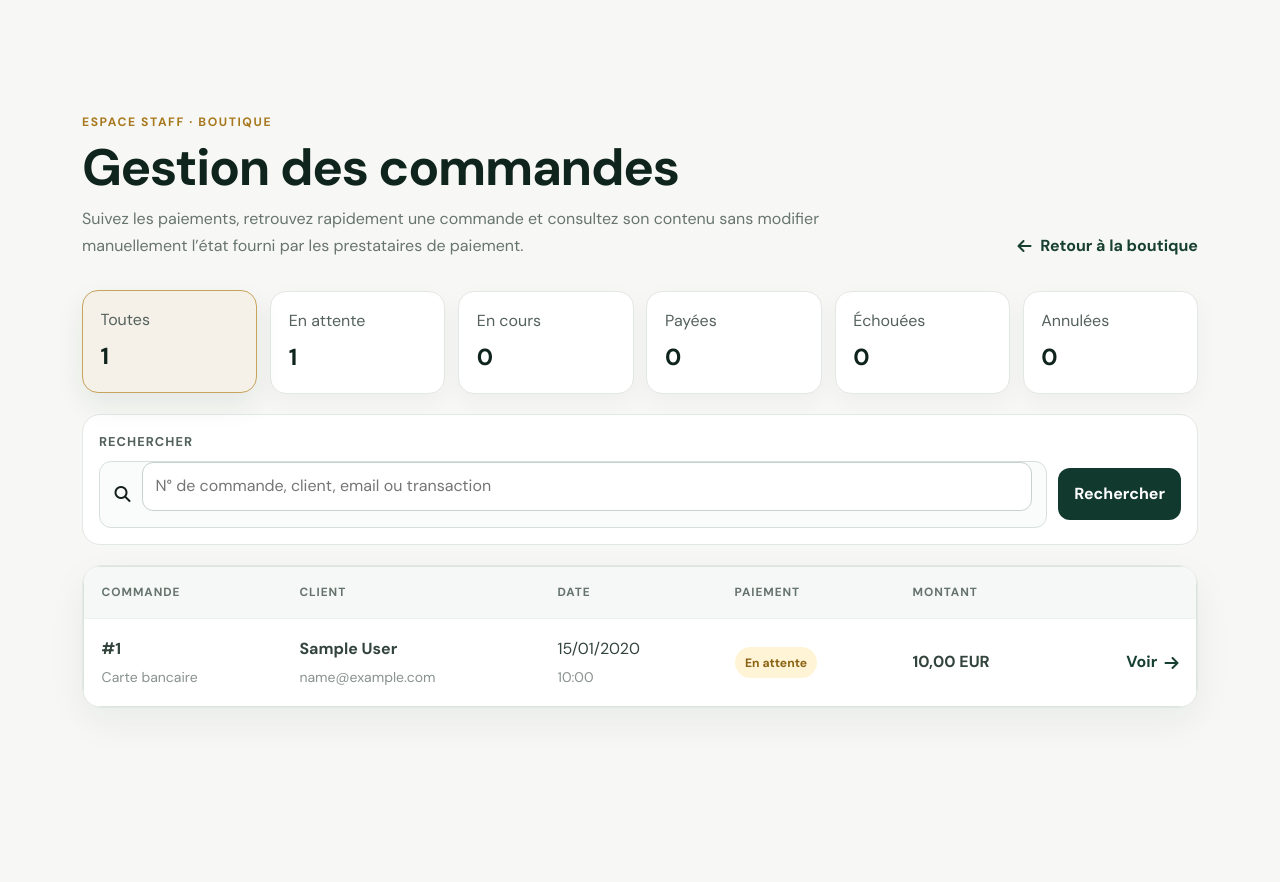
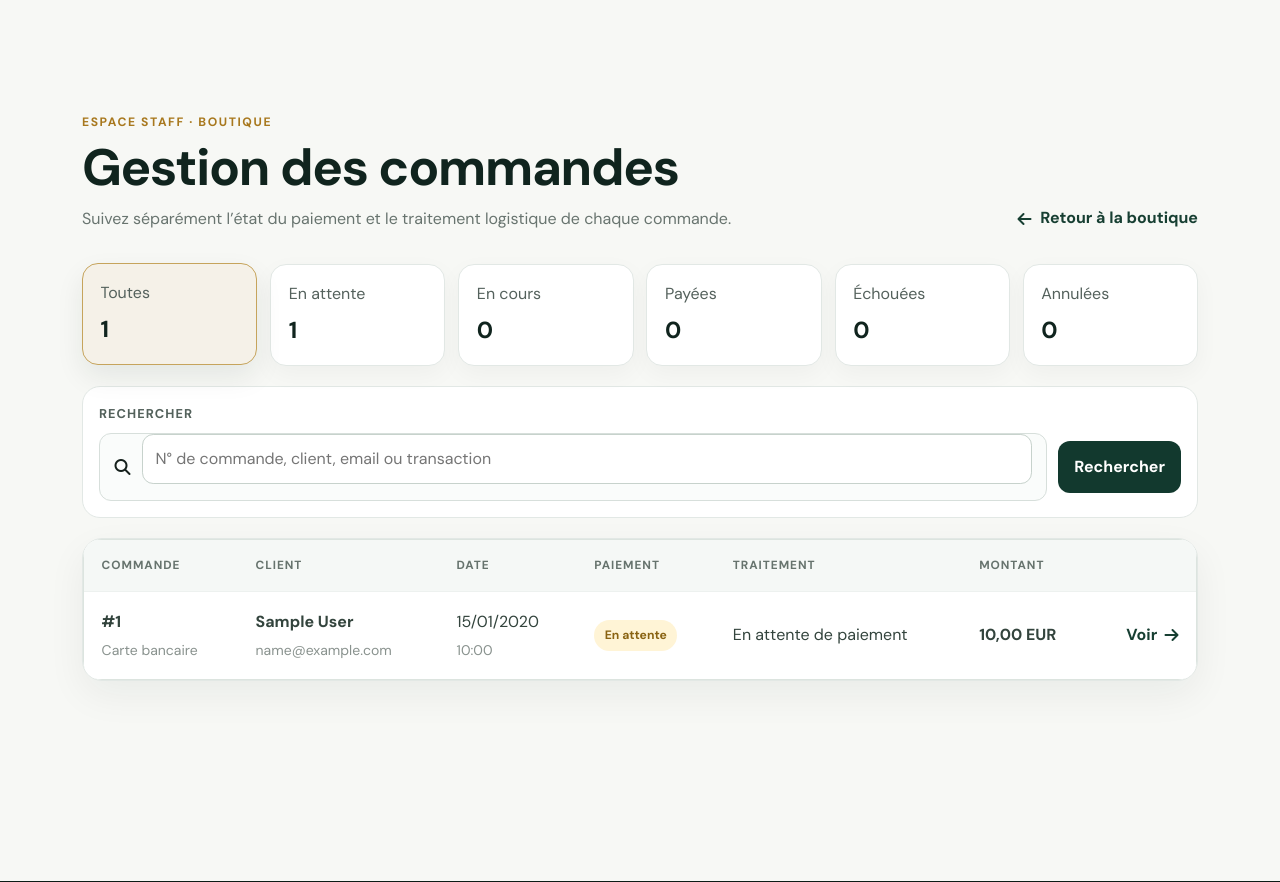
Before and after one commit to teyi12/my_blog, a Django app: page /shop/commandes/ in a window 1280 px wide. Shown: the part 119-1001 px from the top of the page. Run offline with Django 5.2, Linux system fonts and the light colour scheme; a user stored in the database is signed in; tables that the repository leaves empty hold one stand-in row (values such as "Sample post").

Commit message:
design: show payment and fulfillment separately

```diff
--- a/shop/templates/shop/commandes/liste.html
+++ b/shop/templates/shop/commandes/liste.html
@@ -13,7 +13,7 @@
     <div>
       <span class="orders-admin-eyebrow">Espace staff · Boutique</span>
       <h1>Gestion des commandes</h1>
-      <p>Suivez les paiements, retrouvez rapidement une commande et consultez son contenu sans modifier manuellement l’état fourni par les prestataires de paiement.</p>
+      <p>Suivez séparément l’état du paiement et le traitement logistique de chaque commande.</p>
     </div>
     <a class="orders-admin-back" href="{% url 'shop:liste' %}"><i class="fa-solid fa-arrow-left" aria-hidden="true"></i> Retour à la boutique</a>
   </header>
@@ -45,7 +45,7 @@
       <div class="table-responsive">
         <table class="orders-table">
           <thead>
-            <tr><th>Commande</th><th>Client</th><th>Date</th><th>Paiement</th><th>Montant</th><th></th></tr>
+            <tr><th>Commande</th><th>Client</th><th>Date</th><th>Paiement</th><th>Traitement</th><th>Montant</th><th></th></tr>
           </thead>
           <tbody>
             {% for commande in commandes %}
@@ -54,6 +54,7 @@
               <td><strong>{{ commande.client.first_name|default:commande.client.email }} {{ commande.client.last_name }}</strong><small>{{ commande.client.email }}</small></td>
               <td>{{ commande.date_commande|date:'d/m/Y' }}<small>{{ commande.date_commande|date:'H:i' }}</small></td>
               <td><span class="order-status order-status-{{ commande.payment_status|lower }}">{{ commande.get_payment_status_display }}</span></td>
+              <td><span class="fulfillment-status fulfillment-status-{{ commande.fulfillment_status|lower }}">{{ commande.get_fulfillment_status_display }}</span></td>
               <td><strong>{{ commande.total }} {{ commande.currency }}</strong></td>
               <td class="orders-table-action"><a href="{% url 'shop:commande_gestion_detail' commande.pk %}" aria-label="Voir la commande {{ commande.id }}">Voir <i class="fa-solid fa-arrow-right" aria-hidden="true"></i></a></td>
             </tr>
```
